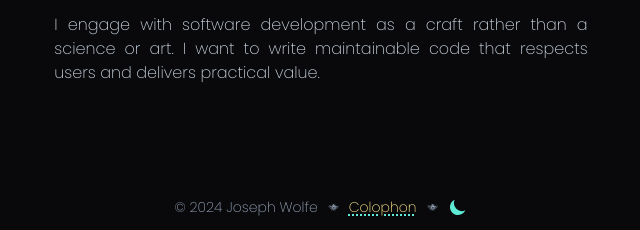
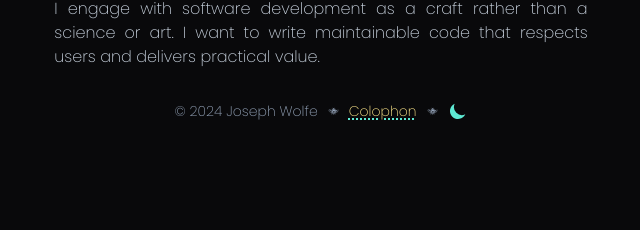
Before and after one commit to CharmedSatyr/personal-website, a Next.js app: page /about in a window 1280 px wide. Shown: the part 1331-1561 px from the top of the page, without its empty margins (319-959 px from the left). After the commit the page ends 1468 px from the top, so only its background shows below. Built offline with nearby package versions, Linux system fonts and the light colour scheme; a web font is replaced by a local one.

Commit message:
Additional spacing adjustments

```diff
--- a/app/layout.tsx
+++ b/app/layout.tsx
@@ -75,7 +75,7 @@ const RootLayout = ({ children }: { children: React.ReactNode }) => {
 				<ThemeProviders>
 					<Header />
 
-					<main className="mb-auto w-10/12 pt-28 sm:w-9/12 md:w-8/12 lg:w-7/12 lg:pt-32 xl:w-5/12 2xl:w-4/12">
+					<main className="mb-auto w-10/12 pt-24 sm:w-9/12 md:w-8/12 lg:w-7/12 lg:pt-28 xl:w-5/12 2xl:w-4/12">
 						{children}
 					</main>
 					<Suspense>
--- a/app/page.mdx
+++ b/app/page.mdx
@@ -1,6 +1,6 @@
 import TreeImage from "@/components/tree-image";
 
-<div className="pt-4" />
+<div className="pt-8" />
 
 # I'm a software developer, game designer, and writer in Seattle. <TreeImage />
 
--- a/components/nav-links.tsx
+++ b/components/nav-links.tsx
@@ -9,7 +9,7 @@ const NavLinks = () => {
 	const pathName = usePathname();
 
 	return (
-		<nav className="flex justify-center space-x-2 px-8 sm:space-x-4">
+		<nav className="flex flex-wrap justify-center space-x-1 px-8 sm:space-x-2 sm:space-x-4">
 			{headerNavLinks
 				.filter((link) => link.href !== "/")
 				.filter((link) => link.href !== pathName)
--- a/components/responsive-footer.tsx
+++ b/components/responsive-footer.tsx
@@ -18,7 +18,7 @@ const ResponsiveFooter = () => {
 	}
 
 	return (
-		<div className="mt-20">
+		<div className="mt-18">
 			<StaticFooter />
 		</div>
 	);
```
